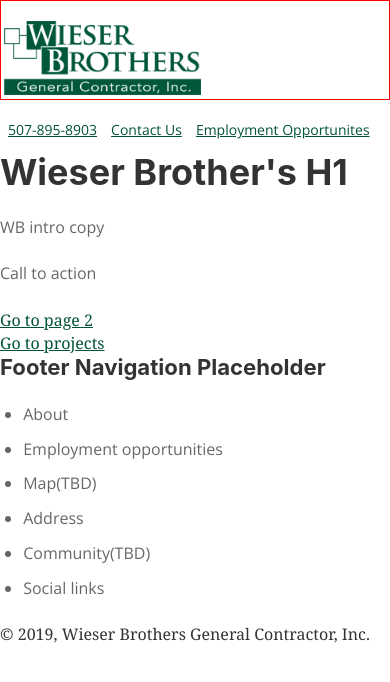
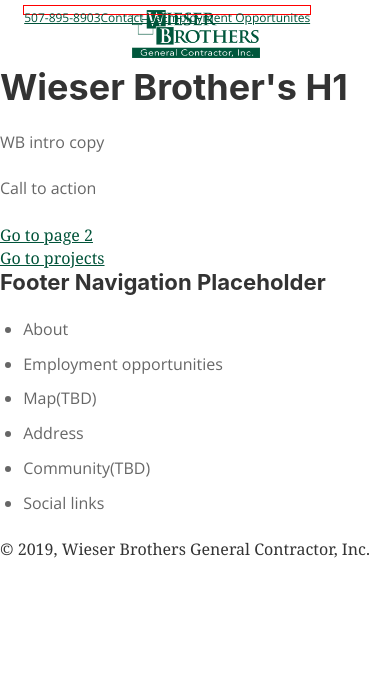
Before and after one commit to mostlyclicks/wb2019, a Gatsby site: page / in a window 390 px wide. Built offline with nearby package versions, Linux system fonts and the light colour scheme; Gatsby itself is replaced by a stand-in of ours; a web font is replaced by a local one.

Commit message:
logo responsive working

```diff
--- a/src/components/header.js
+++ b/src/components/header.js
@@ -4,88 +4,78 @@ import React from "react"
 import styled from "styled-components"
 import logo from "../images/logo.png"
 import './base-styles.scss'
+import { screen } from './media-queries';
 
+const TestDiv = styled.div`
+  height: 0px;
+  background-color: #cdcdcd;
+  ${screen.phone`
+    background-color:orange;
+  `};
+  ${screen.tablet`
+    background-color:pink;
+  `};
+  ${screen.desktopSmall`
+    background-color:crimson;
+  `};
+  ${screen.desktopLarge`
+    background-color:blue;
+  `};
+`
 
-const HeaderLink = styled(props => <Link {...props} />)`
-  display:hidden;
-  color:$wb-green;
-  @media (max-width: 768px) {
-    font-size:1rem;
+const Logo = () => <img src={logo} alt="Wieser Brothers Inc. Logo" />
+
+const HeaderWrapper = styled.section`
+  width:100%;
+  img {
+    display:block;
+    width:150px;
+    padding:10px;
+    margin:0 auto;
+  };
+
+  ${screen.tablet`
+    img {margin:0 0;width:200px;padding:15px;}
+  `};
+  ${screen.desktopSmall`
+    max-width:991px;
+    border:1px solid blue;
+    margin:0 auto;
+  `};
+  ${screen.desktopLarge`
+    max-width:1199px;
+  `}
 `
-const TopNav = styled(props => <Link {...props} />)`
-  ul {
+
+const TopNav = styled.ul`
+  position:absolute;
+  top:5px;
+  left:0;
+  height:10px;
   display: block;
-    margin: 40px 0;
-    padding: 0;
-    float: right;
-    width:50%;
-    @media all and (max-width:991px) {
-      width:100%;
-      margin:0px auto;
-      border:1px solid $wb-green;
+
+  font-size:12px;
+  border:1px solid red;
+  li {
+    display: block;
+    float:left;
+    padding: 0px;
+  }
   .secondary {
-        display:none;
-      }
-    }
+    display: none;
   }
 
-  li {
-    text-styles: none;
-    display: block;
-    float: left;
-    font-size: 14px;
-    padding:0px 7px;
-    @media screen and (max-width:761px;) {
-      font-size: 11px;
-      border:1px solid blue;
-    }
-  }
+  ${screen.desktopSmall`
+    .secondary {display:block;}
+  `}
 `
 
-const HeaderWrapper = styled.div`
-  background-color: #fff;
-  border:1px solid red;
-  width:1200px;
-  margin:0 auto;
-  h1 {
-    display:none;
-  }
-  img {
-    display:block;
-    margin-top:20px;
-    float:left;
-    width:200px;
-    @media all and (max-width:761px;) {
-      float:none;
-      margin:0 auto;
-      border:1px solid green;
-    }
-  }
-  height: 225px;
-
-  @media all and (max-width: 768px) {
-    height: 70px;
-  }
-  @media all and (max-width: 991px) {
-    height: 100px;
-    width:100%;
-  }
-
-  @media all and (max-width: 1199px) {
-    width:100%;
-  }
-`
-const Logo = () => <img src={logo} alt="Wieser Brothers Inc. Logo" />
-
 const Header = ({ siteTitle }) => (
+  <div>
+    <TestDiv />
     <HeaderWrapper>
       <Logo />
-    <h1 style={{ margin: 0 }}>
-      <HeaderLink to="/">{siteTitle}</HeaderLink>
-    </h1>
-
       <TopNav>
-      <ul>
         <li className="primary">
           <Link to="/">507-895-8903</Link>
         </li>
@@ -104,9 +94,9 @@ const Header = ({ siteTitle }) => (
         <li className="secondary">
           <a href="/">MSDS</a>
         </li>
-      </ul>
       </TopNav>
     </HeaderWrapper>
+  </div>
 )
 
 Header.propTypes = {
--- /dev/null
+++ b/src/components/media-queries.js
@@ -0,0 +1,29 @@
+export const screen = {
+  phone: (...args) => {
+    const styles = args
+    return `@media (min-width:576px){
+      ${styles};
+    }`
+  },
+
+  tablet: (...args) => {
+    const styles = args
+    return `@media (min-width:769px){
+      ${styles};
+    }`
+  },
+
+  desktopSmall: (...args) => {
+    const styles = args
+    return `@media (min-width:992px){
+      ${styles};
+    }`
+  },
+
+  desktopLarge: (...args) => {
+    const styles = args
+    return `@media (min-width:1200px){
+      ${styles};
+    }`
+  },
+}
```
Lines whose indentation alone changed are shown as unchanged.
